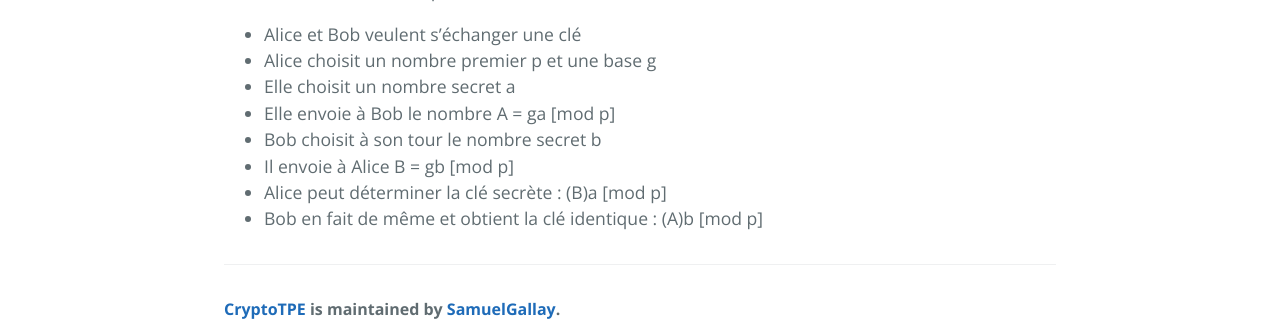
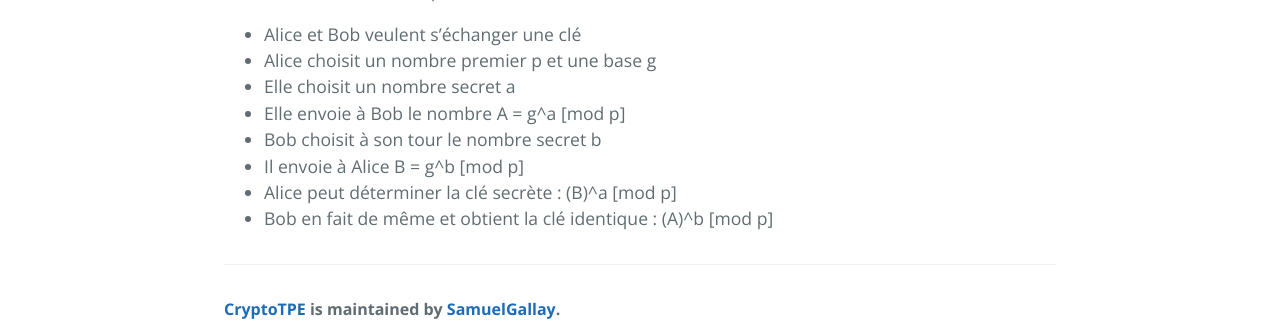
Before and after one commit to SamuelGallay/CryptoTPE, a Jekyll site: the page built from pages/4_Internet/2_diffie-hellman.md, in a window 1280 px wide. Shown: the part 1337-1658 px from the top of the page. Built offline with Jekyll 4.4.1, drawn with Linux system fonts in a browser that asks for light colours; our own code applies the rules of GitHub Pages for plain Markdown files.

Commit message:
exposants

```diff
--- a/pages/4_Internet/2_diffie-hellman.md
+++ b/pages/4_Internet/2_diffie-hellman.md
@@ -21,8 +21,8 @@ Modélisation mathématique :
 * Alice et Bob veulent s’échanger une clé
 * Alice choisit un nombre premier p et une base g
 * Elle choisit un nombre secret a
-* Elle envoie à Bob le nombre A = ga [mod p]
+* Elle envoie à Bob le nombre A = g^a [mod p]
 * Bob choisit à son tour le nombre secret b
-* Il envoie à Alice B = gb [mod p]
-* Alice peut déterminer la clé secrète : (B)a [mod p]
-* Bob en fait de même et obtient la clé identique : (A)b [mod p]
+* Il envoie à Alice B = g^b [mod p]
+* Alice peut déterminer la clé secrète : (B)^a [mod p]
+* Bob en fait de même et obtient la clé identique : (A)^b [mod p]
```
